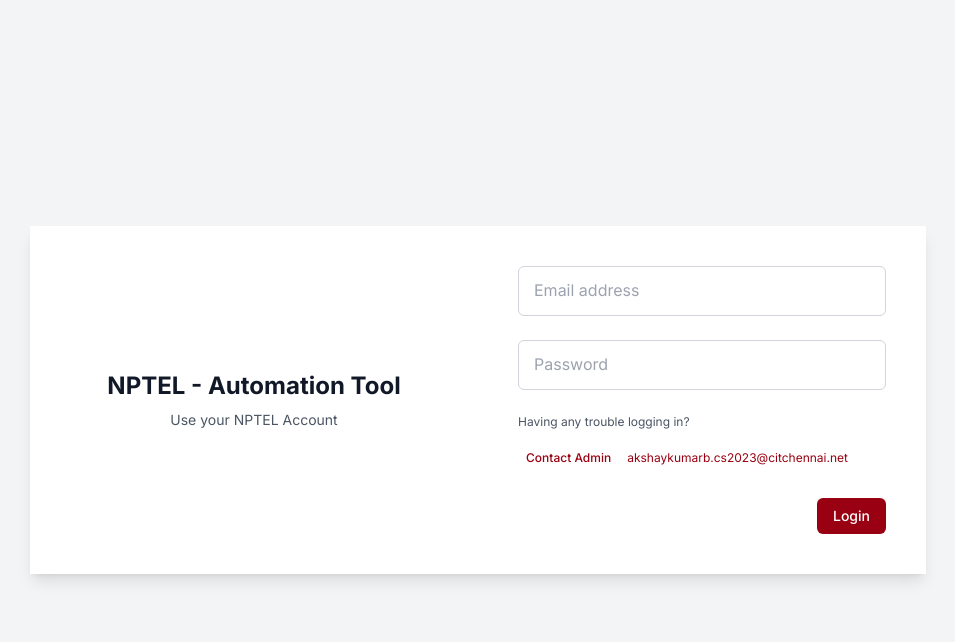
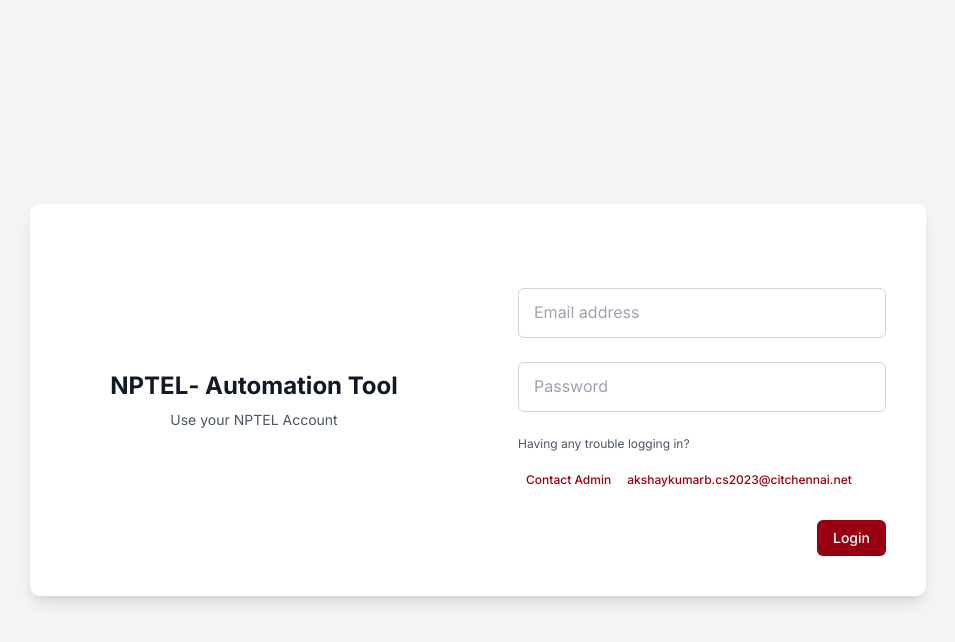
Before and after one commit to Gen-AI-2024-CIT-CS/frontend, a Next.js app: page /login in a window 1280 px wide. Both pictures are taken after a click on the button "Contact Admin". Shown: the top 642 px of the page, without its empty margins (162-1117 px from the left). Built offline with nearby package versions, Linux system fonts and the light colour scheme; no server answers.

Commit message:
[hover effects]

```diff
--- a/src/app/login/page.tsx
+++ b/src/app/login/page.tsx
@@ -41,22 +41,24 @@
 
   return (
     <main className="flex min-h-screen items-center justify-center bg-gray-100 p-6">
-      <div className="flex w-full max-w-4xl bg-white shadow-lg">
+      <div className="flex w-full max-w-4xl bg-white shadow-lg rounded-[10px]" >
         <div className="flex w-1/2 flex-col items-center justify-center p-10">
-          <h1 className="mb-2 text-2xl font-bold text-gray-900 text-center">NPTEL - Automation Tool</h1>
+          <div className='flex flex-row'>
+          <h1 className="mb-2 text-2xl font-bold text-gray-900 text-center hover:text-[#990011] hover:cursor-pointer transition-colors duration-250 ease-in-out">NPTEL</h1><h1 className="mb-2 text-2xl font-bold text-gray-900 text-center"> - Automation Tool</h1>
+          </div>
           <p className="text-sm text-gray-600 text-center">Use your NPTEL Account</p>
         </div>
         <div className="flex w-1/2 flex-col justify-center p-10">
           <form onSubmit={handleSubmit} className="space-y-6">
             {error && <p className="text-red-500 text-sm">{error}</p>}
             {success && <p className="text-green-500 text-sm">{success}</p>}
-            <div className="relative">
+            <div className="relative mt-11">
               <input
                 id="email"
                 name="email"
                 type="email"
                 required
-                className="peer w-full rounded-md border border-gray-300 px-3 py-3 text-gray-900 placeholder-transparent focus:border-[#990011] focus:outline-none focus:ring-1 focus:ring-[#990011]"
+                className=" peer w-full rounded-md border border-gray-300 px-3 py-3  text-gray-900 placeholder-transparent focus:border-[#990011] hover:cursor-pointer focus:outline-none focus:ring-1  focus:ring-[#990011]"
                 placeholder="Email address"
                 value={email}
                 onChange={(e) => setEmail(e.target.value)}
@@ -77,7 +79,7 @@
                 name="password"
                 type="password"
                 required
-                className="peer w-full rounded-md border border-gray-300 px-3 py-3 text-gray-900 placeholder-transparent focus:border-[#990011] focus:outline-none focus:ring-1 focus:ring-[#990011]"
+                className="peer w-full rounded-md border border-gray-300 px-3 py-3 text-gray-900 placeholder-transparent focus:border-[#990011] hover:cursor-pointer focus:outline-none focus:ring-1 focus:ring-[#990011]"
                 placeholder="Password"
                 value={password}
                 onChange={(e) => setPassword(e.target.value)}
@@ -103,7 +105,7 @@
                   Contact Admin
                 </button>
                 <span
-                  className={`absolute left-full top-0 ml-2 mt-[12px] whitespace-nowrap overflow-hidden text-xs text-[#990011] transition-all duration-300 ease-in-out ${
+                  className={`absolute left-full top-0 ml-2 mt-[12px] font-medium whitespace-nowrap overflow-hidden text-xs text-[#990011] transition-all duration-300 ease-in-out ${
                     showContactEmail ? 'w-64 opacity-100' : 'w-0 opacity-0'
                   }`}
                 >
@@ -114,7 +116,7 @@
             <div className="flex justify-end">
               <button
                 type="submit"
-                className="rounded-md bg-[#990011] px-4 py-2 text-sm font-medium text-white hover:bg-[#800000] focus:outline-none focus:ring-2 focus:ring-[#990011] focus:ring-offset-2"
+                className="rounded-md bg-[#990011] px-4 py-2 text-sm font-medium text-white hover:bg-[#800000] hover:scale-[1.2] focus:outline-none focus:ring-2 focus:ring-[#990011] focus:ring-offset-2 transition-transform duration-500 ease-in-out"
               >
                 Login
               </button>
```
